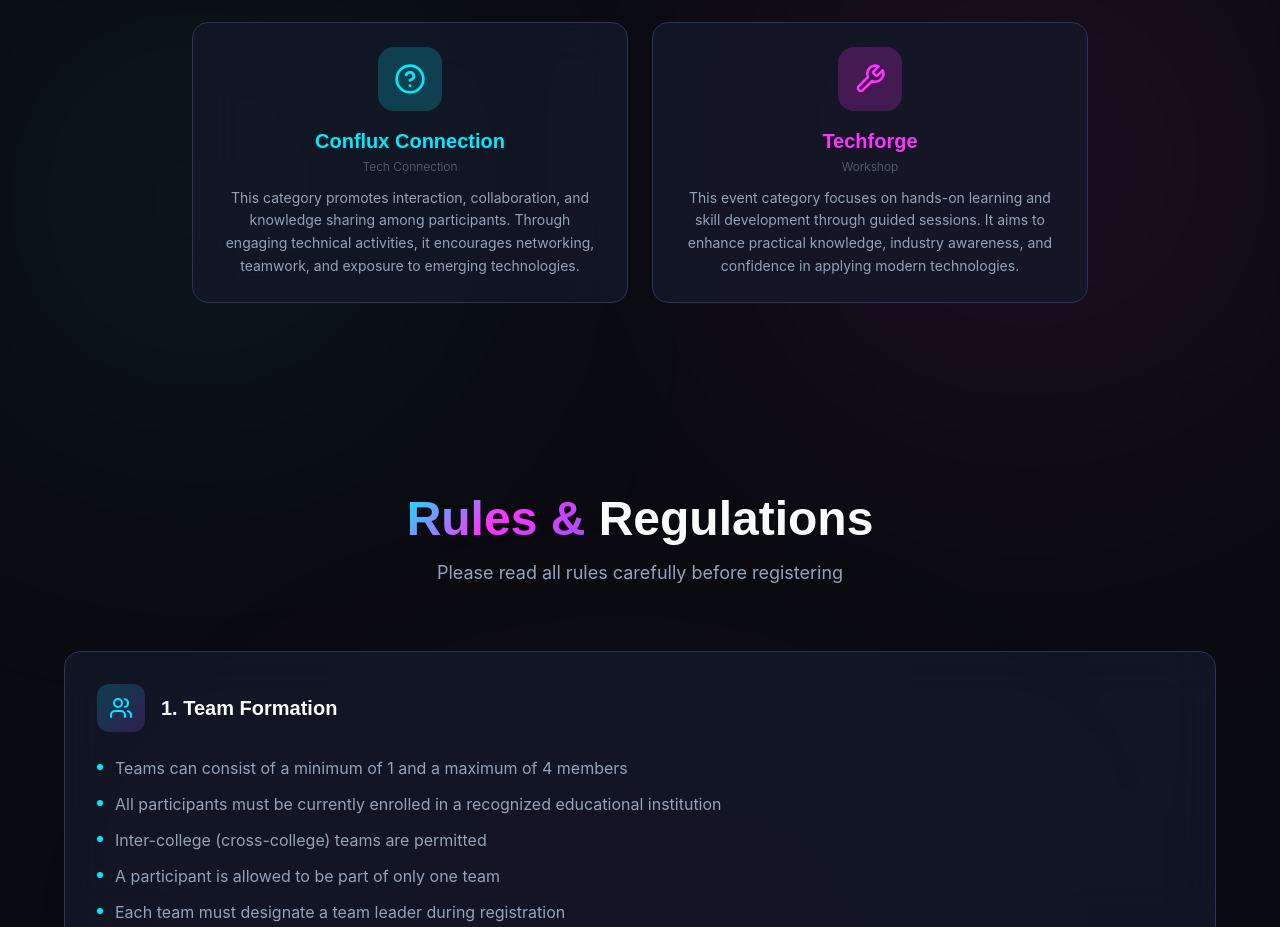
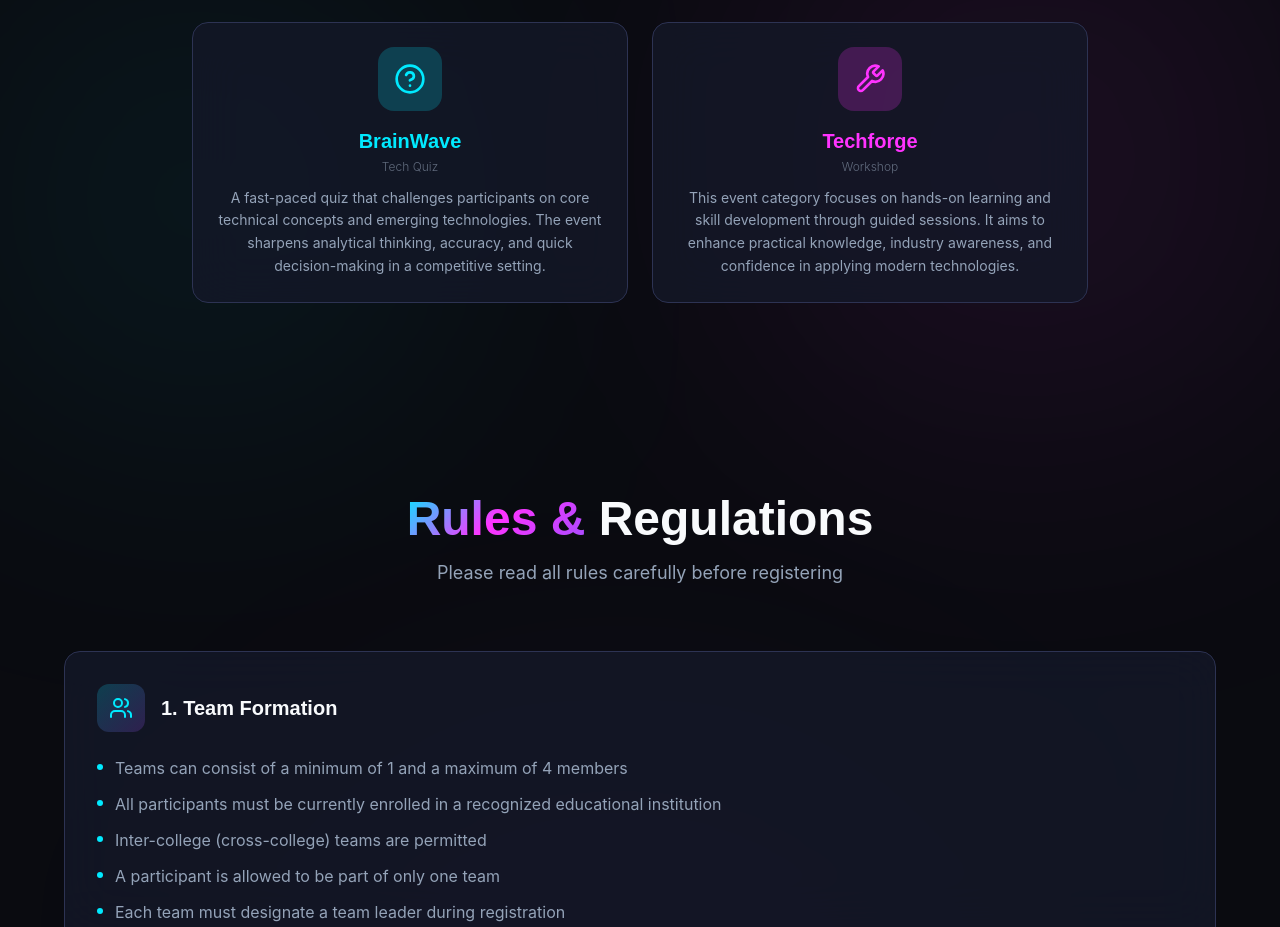
Before and after one commit to techfest2k26/2k26-Website, a React (Vite) app: page / in a window 1280 px wide. Shown: the part 2503-3430 px from the top of the page. Built offline with nearby package versions, Linux system fonts and the light colour scheme; the HTML template or start-up script is replaced by a standard one.

Commit message:
Updated events, footer, and navigation

```diff
--- a/src/components/EventDetailsSection.tsx
+++ b/src/components/EventDetailsSection.tsx
@@ -25,9 +25,9 @@ const EventDetailsSection = () => {
     },
     {
       icon: HelpCircle,
-      title: "Conflux Connection",
-      formalName: "Tech Connection",
-      description: "This category promotes interaction, collaboration, and knowledge sharing among participants. Through engaging technical activities, it encourages networking, teamwork, and exposure to emerging technologies.",
+      title: "BrainWave",
+      formalName: "Tech Quiz",
+      description: "A fast-paced quiz that challenges participants on core technical concepts and emerging technologies. The event sharpens analytical thinking, accuracy, and quick decision-making in a competitive setting.",
       color: "neon-cyan",
     },
     {
```
